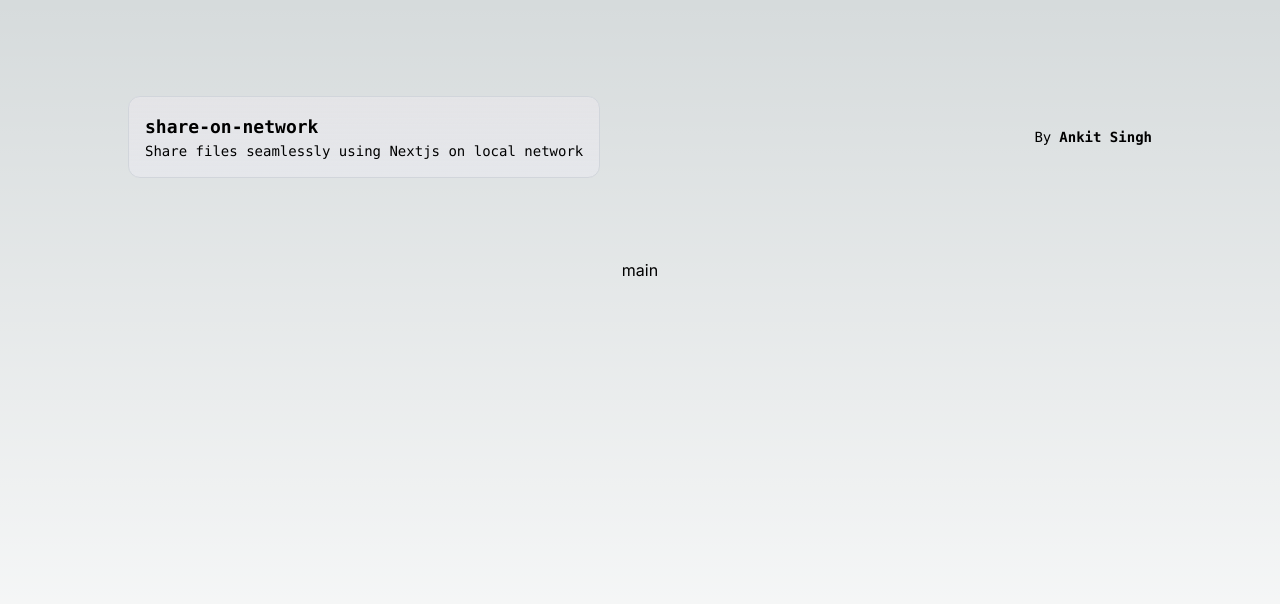
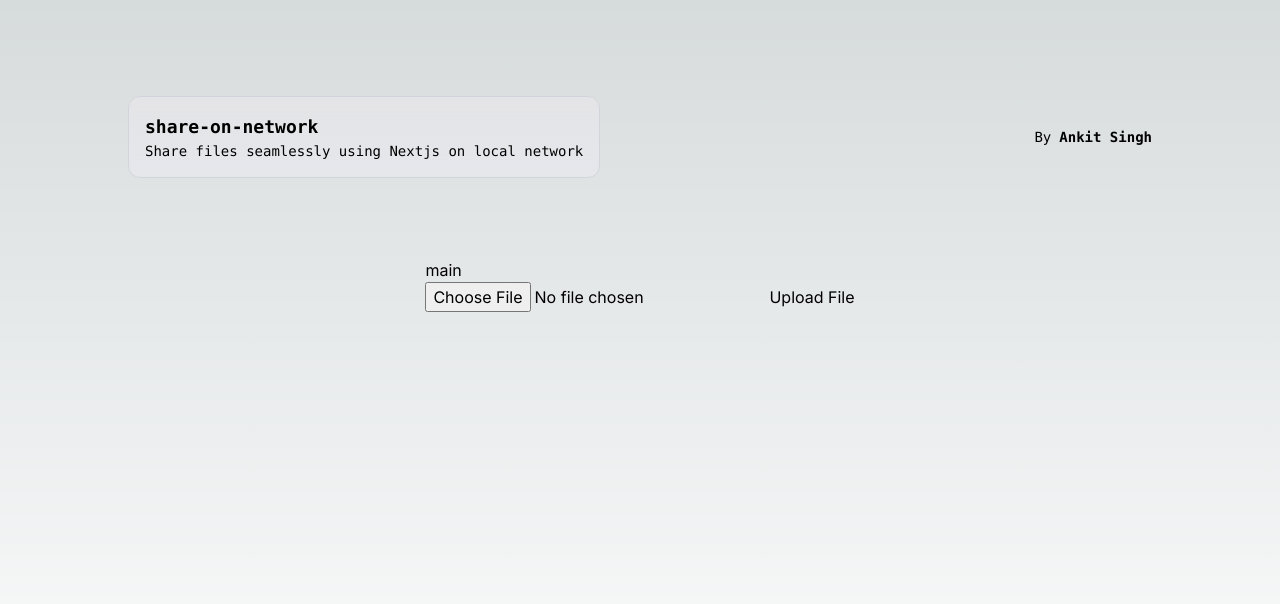
Before and after one commit to ankitzm/share-on-network, a Next.js app: page / in a window 1280 px wide. Shown: the top 604 px of the page. Built offline with nearby package versions, Linux system fonts and the light colour scheme.

Commit message:
file upload success

```diff
--- a/app/page.tsx
+++ b/app/page.tsx
@@ -1,6 +1,28 @@
+import { writeFile } from "fs/promises";
 import Image from "next/image";
+import { join } from "path";
 
 export default function Home() {
+
+  async function upload(data: FormData) {
+    'use server'
+
+    const file: File | null = data.get('file') as unknown as File
+
+    if (!file) {
+      throw new Error('No file upload')
+    }
+
+    const bytes = await file.arrayBuffer()
+    const buffer = Buffer.from(bytes)
+
+    // writing to filesystem temporarly
+    const path = join('/', 'tmp', file.name)
+    await writeFile(path, buffer)
+    console.log(`open ${path} to see uploaded file`);
+
+  }
+
   return (
     <main className="flex min-h-screen flex-col items-center p-24">
       <div className="z-10 max-w-5xl w-full items-center justify-between font-mono text-sm lg:flex">
@@ -23,6 +45,10 @@ export default function Home() {
 
       <div className="mt-14 md:mt-16 lg:mt-20">
         main
+        <form action={upload}>
+          <input type="file" name="file" />
+          <input type="submit" value="Upload File" />
+        </form>
       </div>
 
     </main>
```
